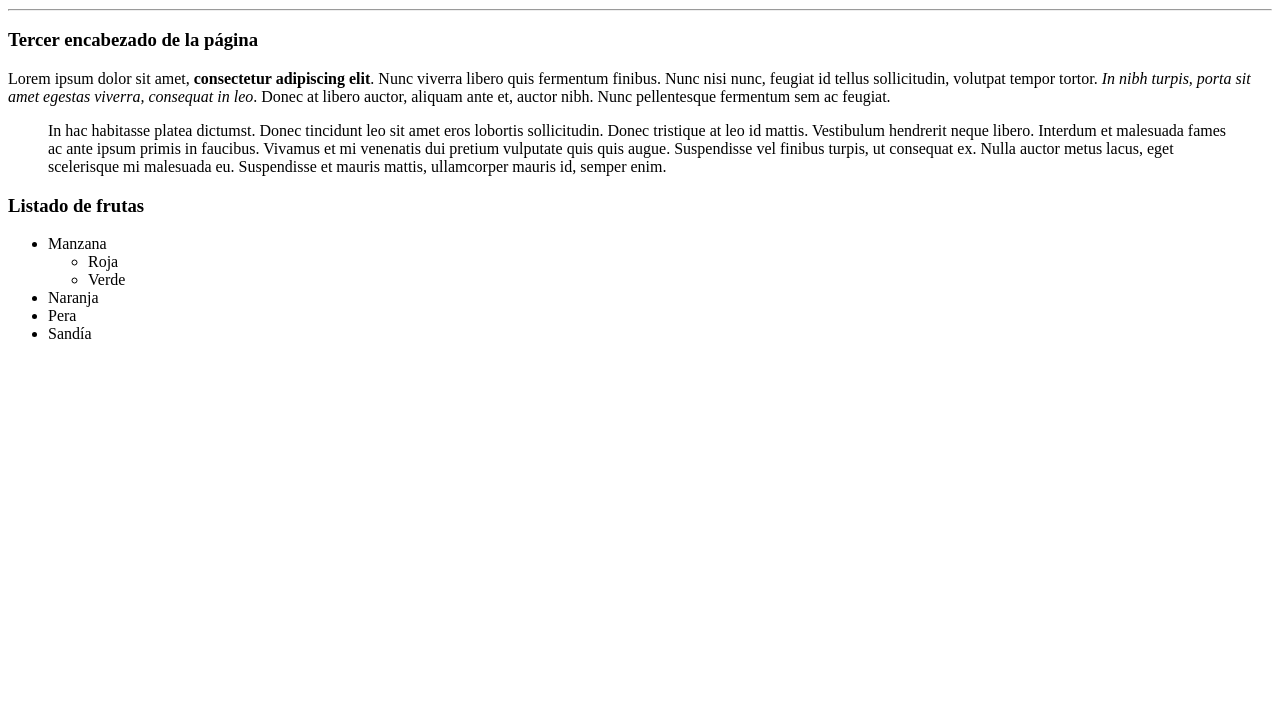
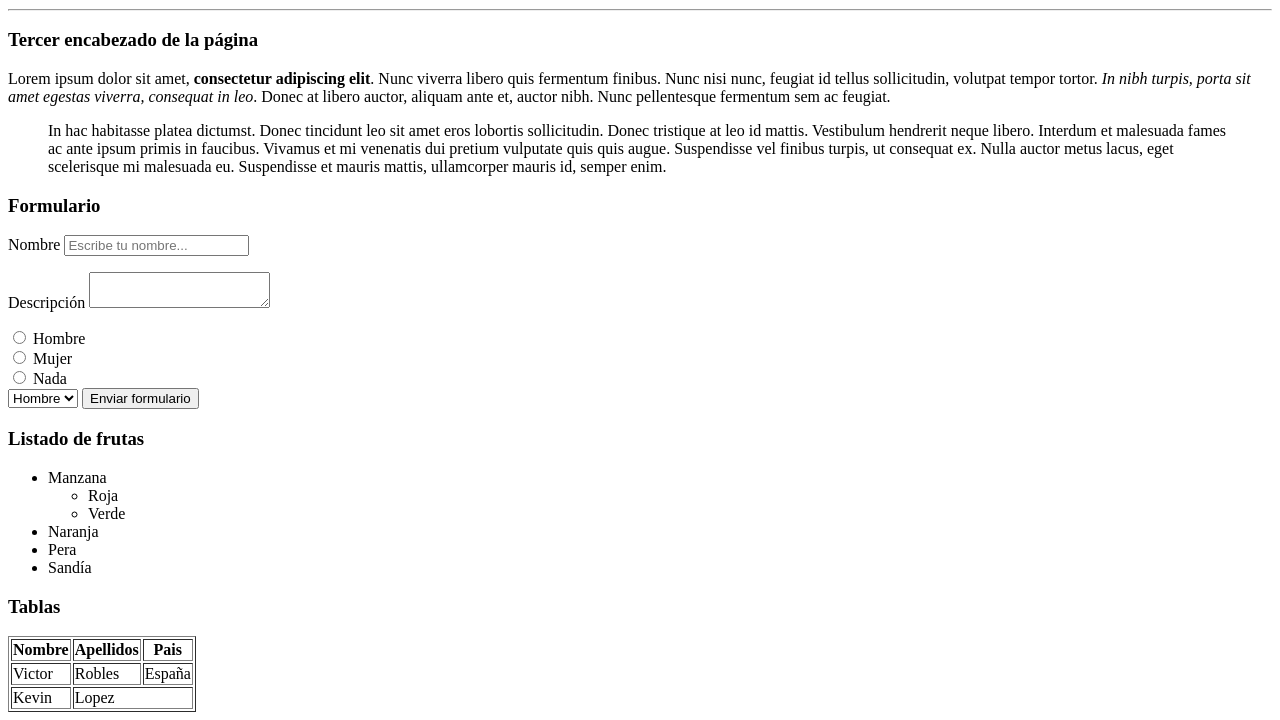
Before and after one commit to rubtavpic/master_javascript, a plain HTML site: page web/index.html in a window 1280 px wide. Shown: the part 943-1663 px from the top of the page. Before the commit the page ends 1302 px from the top, so only its background shows below. Drawn offline with Linux system fonts and the light colour scheme.

Commit message:
Sección 3: Formularios, terminada

```diff
--- a/web/index.html
+++ b/web/index.html
@@ -33,6 +33,32 @@
             </blockquote>
         </p>
 
+        <h3>Formulario</h3>
+        <form>
+            <p>
+                <label for="nombre">Nombre</label>
+                <input type="text" name="nombre" placeholder="Escribe tu nombre..."/>
+            </p>
+
+            <p>
+                <label for="descripcion">Descripción</label>
+                <textarea name="descripcion"></textarea>
+            </p>
+
+            <input type="radio" name="genero" value="hombre"> Hombre <br/>
+            <input type="radio" name="genero" value="mujer"> Mujer <br/>
+            <input type="radio" name="genero" value="nada"> Nada <br/>
+
+            <select name="generodos">
+                <option value="hombre">Hombre</option>
+                <option value="mujer">Mujer</option>
+                <option value="nada">Nada</option>
+            </select>
+
+            <input type="submit" value="Enviar formulario">
+
+        </form>
+
         <h3>Listado de frutas</h3>
         <ul>
             <li>Manzana
@@ -45,5 +71,25 @@
             <li>Pera</li>
             <li>Sandía</li>
         </ul>
+
+        <h3>Tablas</h3>
+        <table border="1">
+            <tr>
+                <th>Nombre</th>
+                <th>Apellidos</th>
+                <th>Pais</th>
+            </tr>
+            <tr>
+                <td>Victor</td>
+                <td>Robles</td>
+                <td>España</td>
+            </tr>
+            <tr>
+                <td>Kevin</td>
+                <td colspan="2">Lopez</td>
+                <!-- <td>Mexico</td> -->
+            </tr>
+        </table>
+
     </body>
 </html>
```
Also changed, not shown: web/ejemplos_base.html (+53 -0 lines).
